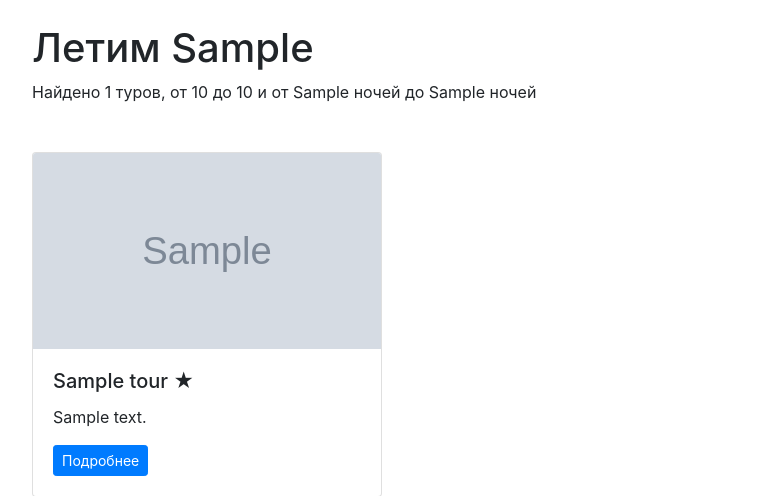
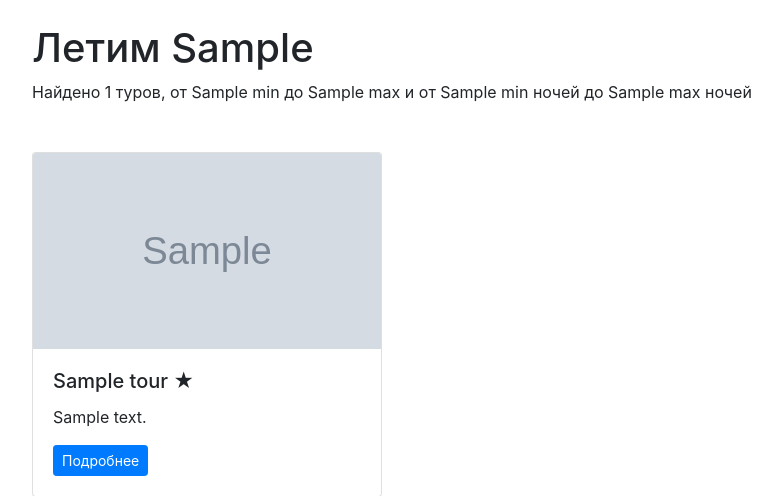
Before and after one commit to mistandok/tours_online, a Django app: template templates/tours/departure.html in a window 1280 px wide. Shown: the part 72-568 px from the top of the page, without its empty margins (53-835 px from the left). Run offline with Django 4.2, Linux system fonts and the light colour scheme; the template is opened without the code that fills it: most values are stand-ins (such as "Sample title", 1, 10 or a date in 2020); grey boxes marked "Sample" are stand-in pictures; some libraries are stand-ins or nearby versions.

Commit message:
use min max attributes in html

```diff
--- a/templates/tours/departure.html
+++ b/templates/tours/departure.html
@@ -3,7 +3,10 @@
 {% block content %}
 <main class="container mt-3">
     <h1 class="display-5 mt-4">Летим {{ city_departure }}</h1>
-    <p class="mb-4">Найдено {{ count_tours }} туров, от {{ min_price }} до {{ max_price }} и от {{ min_nights }} ночей до {{ max_nights }} ночей</p>
+    <p class="mb-4">Найдено {{ count_tours }} туров, от {{ min_max_attributes.price.min }} до
+        {{ min_max_attributes.price.max }} и от {{ min_max_attributes.nights.min }} ночей до
+        {{ min_max_attributes.nights.max }} ночей
+    </p>
     <!-- CARDS -->
     {% include 'tours/cards.html' %}
 </main>
```
Also changed, not shown: tours/views.py (+2 -5 lines).
